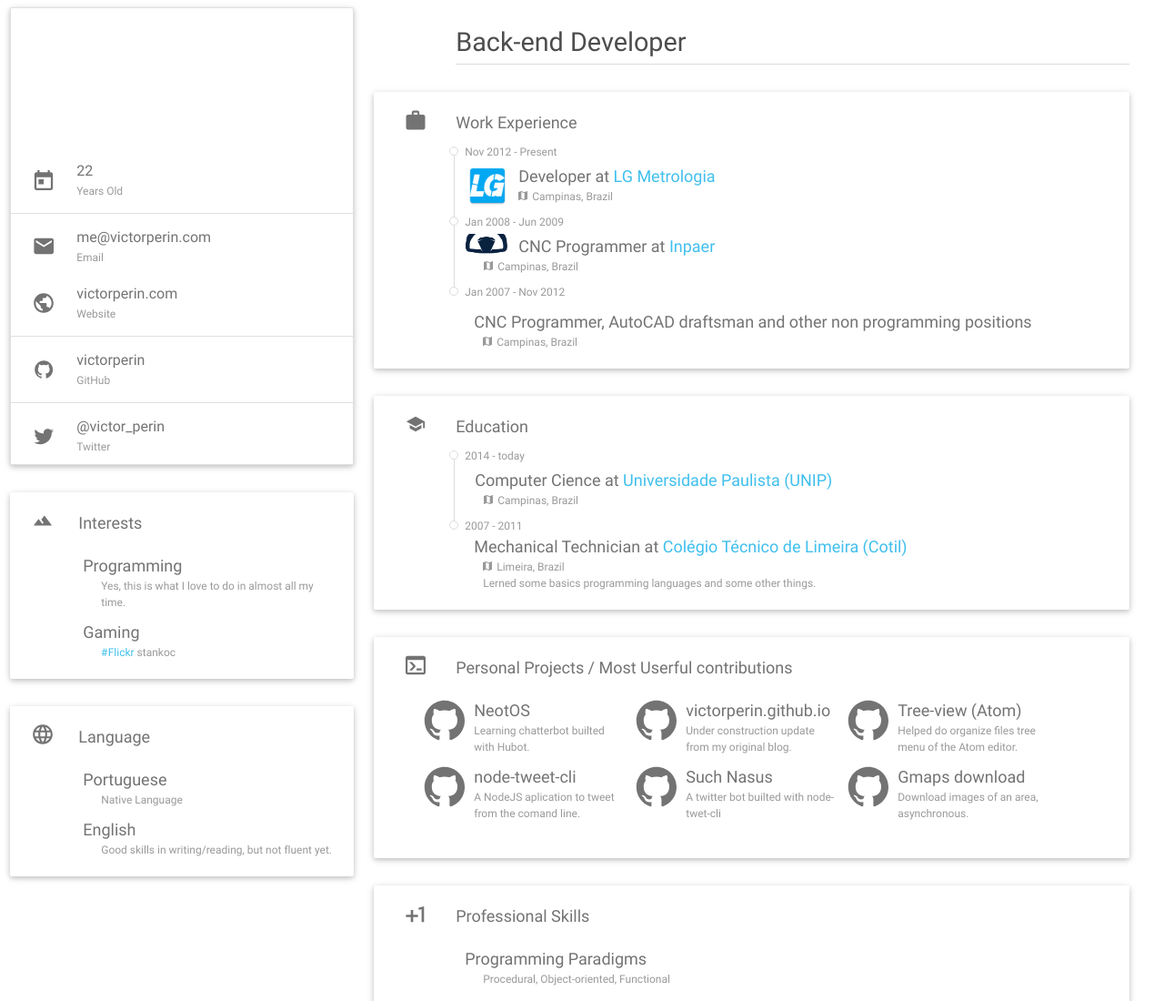
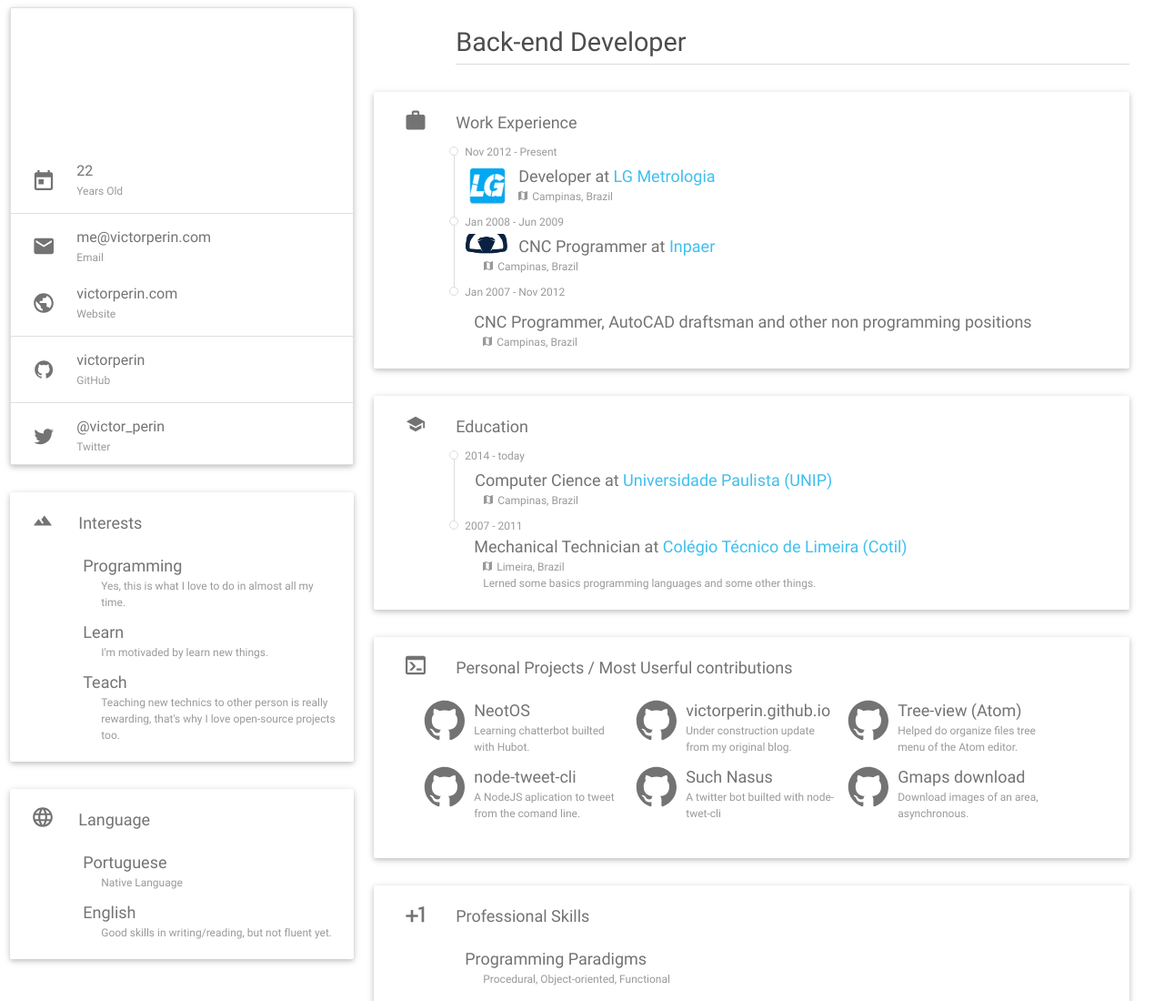
Before and after one commit to victorperin/resume, a plain HTML site: page index.html in a window 1280 px wide. Shown: the top 1100 px of the page at 91% size. Drawn offline with nearby package versions, Linux system fonts and the light colour scheme.

Commit message:
Adding new interests

```diff
--- a/index.html
+++ b/index.html
@@ -74,8 +74,11 @@
               <span class="title">Programming</span>
               Yes, this is what I love to do in almost all my time.
 
-              <span class="title">Gaming</span>
-              <a href="https://www.flickr.com/photos/stankoc?utm_source=stankocken_cv&utm_medium=cv&utm_campaign=stankocken_cv" target="_blank" class="at">#Flickr</a> stankoc
+              <span class="title">Learn</span>
+              I'm motivaded by learn new things.
+
+              <span class="title">Teach</span>
+              Teaching new technics to other person is really rewarding, that's why I love open-source projects too.
 
           </div>
 
```
